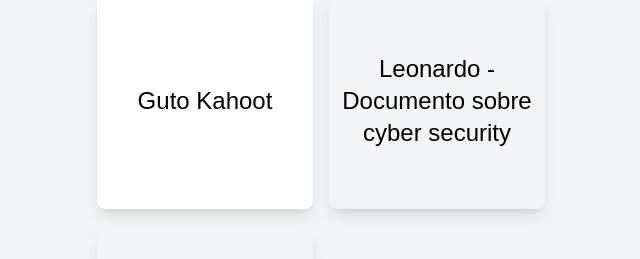
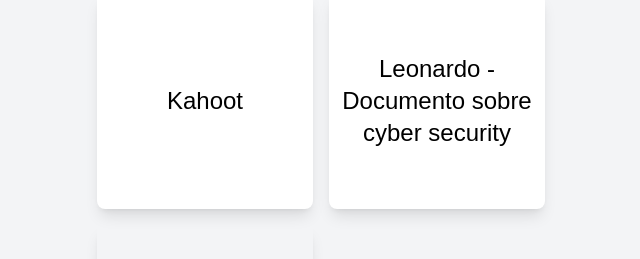
Before and after one commit to Hyper491/A3-2024, a Next.js app: page / in a window 1280 px wide. Shown: the part 183-442 px from the top of the page, without its empty margins (319-959 px from the left). Built offline with nearby package versions, Linux system fonts and the light colour scheme.

Commit message:
mudanca no codigo

```diff
--- a/components/four-squares.tsx
+++ b/components/four-squares.tsx
@@ -14,15 +14,15 @@
 
   const squares: SquareProps[] = [
     {
-      id: 1, color: 'bg-white', url: 'https://kahoot.com/', description: 'Guto Kahoot',
+      id: 1, color: 'bg-white', url: 'https://kahoot.com/', description: 'Kahoot',
       font_color: 'text-black'
     },
     {
-      id: 2, color: 'bg-yellow', url: 'https://www.google.com/', description: 'Leonardo - Documento sobre cyber security',
+      id: 2, color: 'bg-white', url: 'https://www.google.com/', description: 'Leonardo - Documento sobre cyber security',
       font_color: 'text-black'
     },
     {
-      id: 3, color: 'bg-red', url: 'https://letsenhance.io/static/8f5e523ee6b2479e26ecc91b9c25261e/1015f/MainAfter.jpg', description: 'image',
+      id: 3, color: 'bg-blue', url: 'https://letsenhance.io/static/8f5e523ee6b2479e26ecc91b9c25261e/1015f/MainAfter.jpg', description: 'image',
       font_color: 'text-purple-500'
     },
 
```
